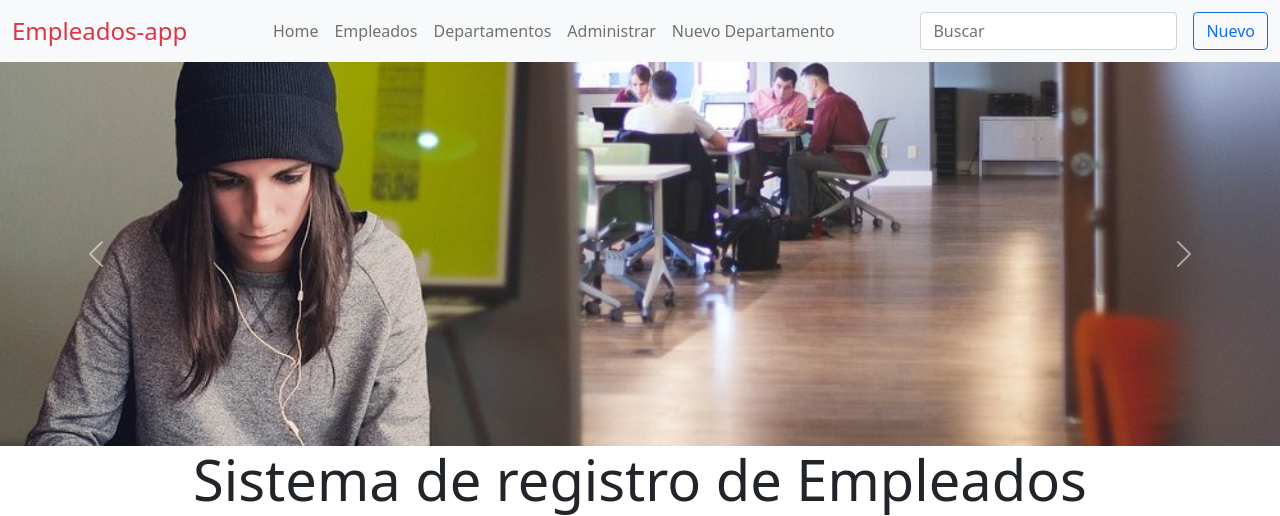
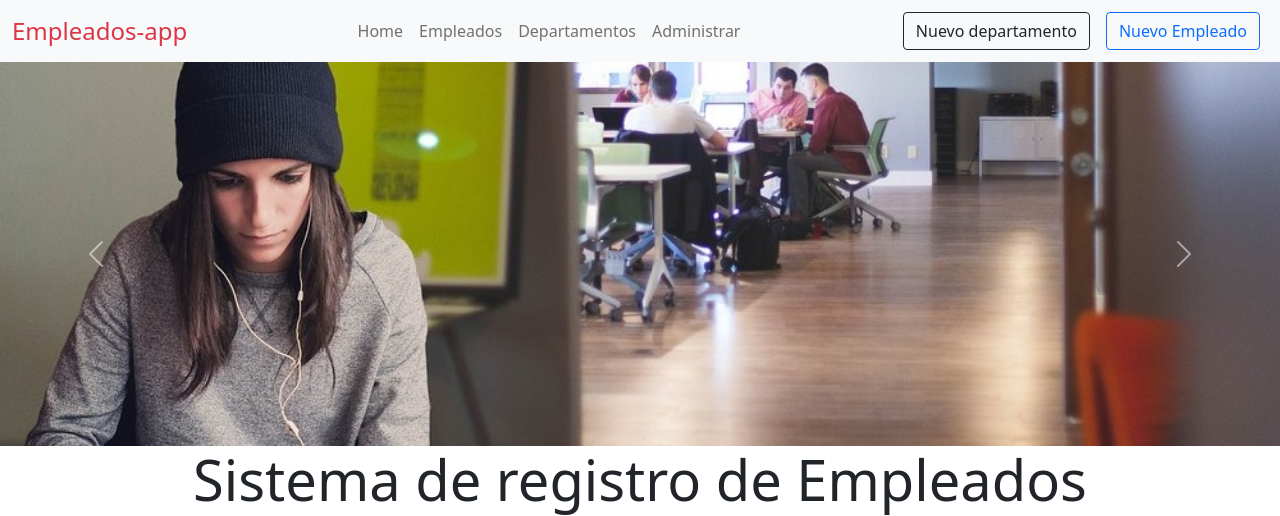
Before and after one commit to Jaolmos/GestorEmpleadosDjango, a Django app: template templates/home.html in a window 1280 px wide. Shown: the top 516 px of the page. Run offline with Django 3.2, Linux system fonts and the light colour scheme; the template is opened without the code that fills it, so the values that code supplies are empty; some libraries are stand-ins or nearby versions.

Commit message:
Se crea boton para "nuevo departamento" en header

```diff
--- a/templates/includes/header.html
+++ b/templates/includes/header.html
@@ -25,17 +25,14 @@
           <li class="nav-item">
             <a href="{% url 'persona_app:lista_empleados_admin' %}" class="nav-link {% if request.path == '/lista-empleados-admin/' %}active{% endif %}">Administrar</a>
           </li>
-          <li class="nav-item">
-            <a href="{% url 'departamento_app:nuevo_departamento' %}" class="nav-link {% if request.path == '/nuevo-departamento/' %}active{% endif %}">Nuevo Departamento</a>
-          </li>
 
         </ul>
 
       </div>
-      <form class="d-flex">
-        <input class="form-control mx-3"  type="search" placeholder="Buscar" aria-label="Search">
-        <a class="btn btn-outline-primary" href="{% url 'persona_app:crear_empleado' %}" role="button" type="submit">Nuevo</a>
-      </form>
+      <div class="d-flex ">
+        <a class="btn btn-outline-dark mx-2" href="{% url 'departamento_app:nuevo_departamento' %}" role="button">Nuevo departamento</a>
+        <a class="btn btn-outline-primary mx-2" href="{% url 'persona_app:crear_empleado' %}" role="button">Nuevo Empleado</a>
+      </div>
     </div>
 
 </nav>
```
